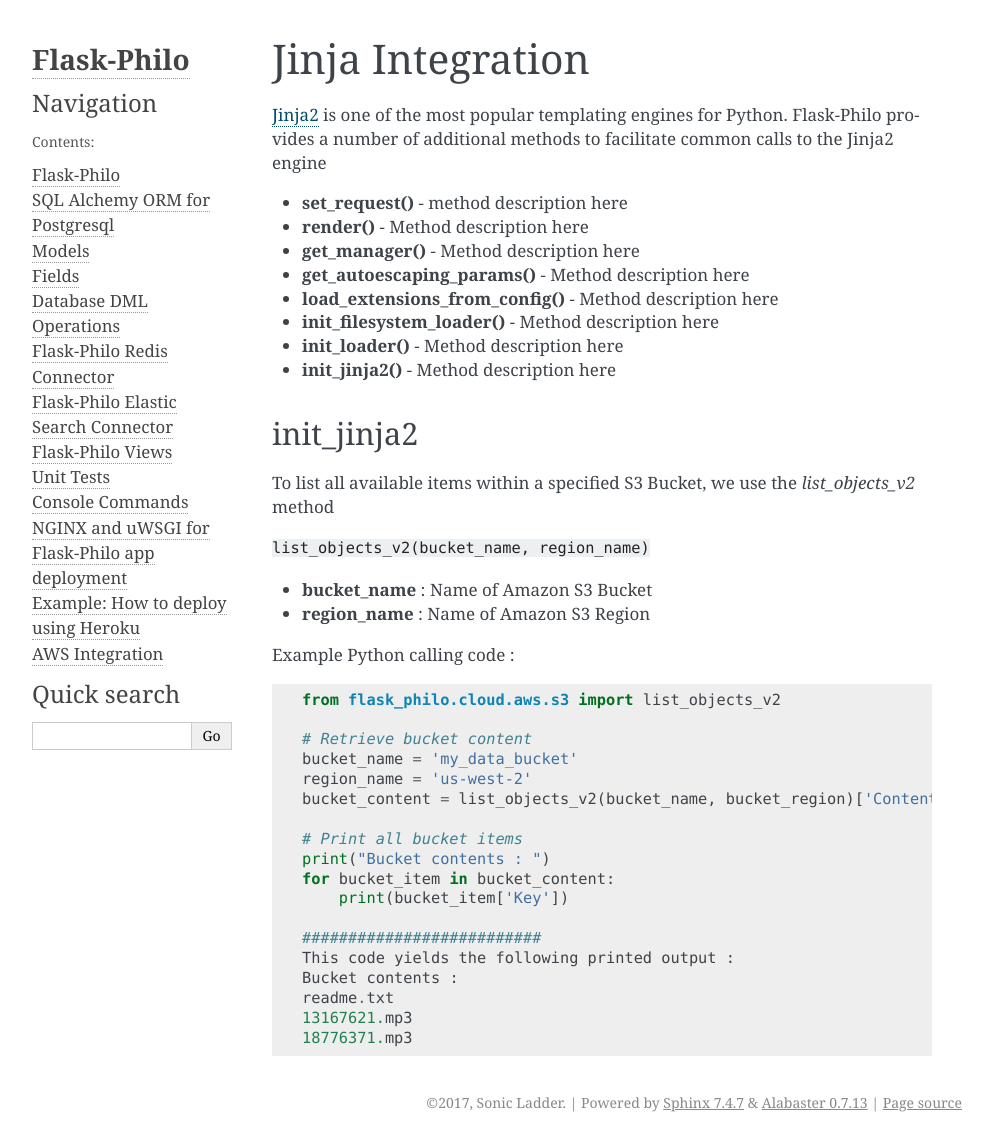
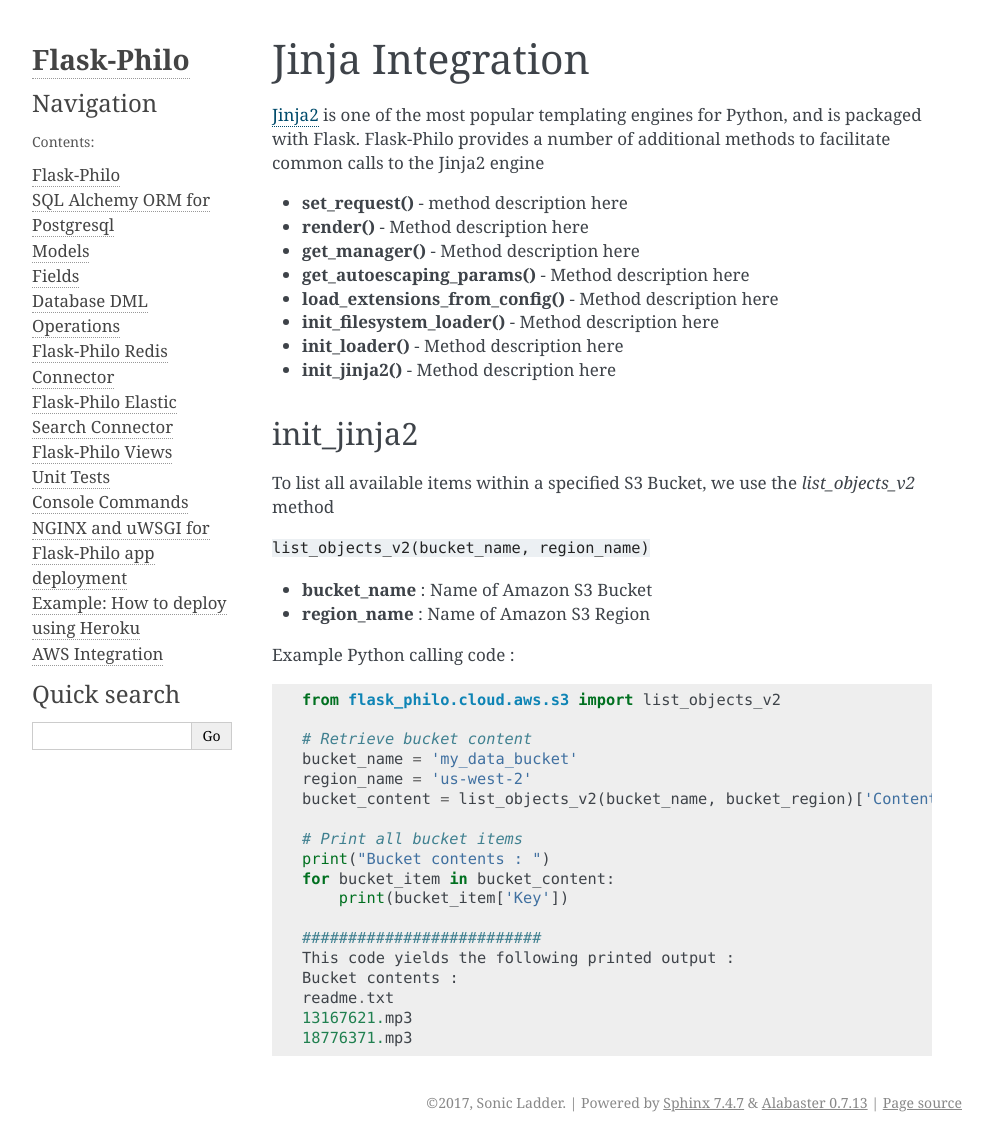
Before and after one commit to fenderdigital/flask-philo, a Sphinx documentation site: the page built from documentation/source/etc/jinja.rst, in a window 1280 px wide. Shown: the whole page, without its empty margins (148-1140 px from the left). Built offline with Sphinx 7.4.7, drawn with Linux system fonts in a browser that asks for light colours; pages that are not in the unit, such as notebooks, are missing from menus.

Commit message:
Jinja Docs

```diff
--- a/documentation/source/etc/jinja.rst
+++ b/documentation/source/etc/jinja.rst
@@ -1,7 +1,7 @@
 Jinja Integration
 =======================
 
-`Jinja2 <http://jinja.pocoo.org/>`_ is one of the most popular templating engines for Python. Flask-Philo provides a number of additional methods to facilitate common calls to the Jinja2 engine
+`Jinja2 <http://jinja.pocoo.org/>`_ is one of the most popular templating engines for Python, and is packaged with Flask. Flask-Philo provides a number of additional methods to facilitate common calls to the Jinja2 engine
 
 * **set_request()** - method description here
 * **render()** - Method description here
```
